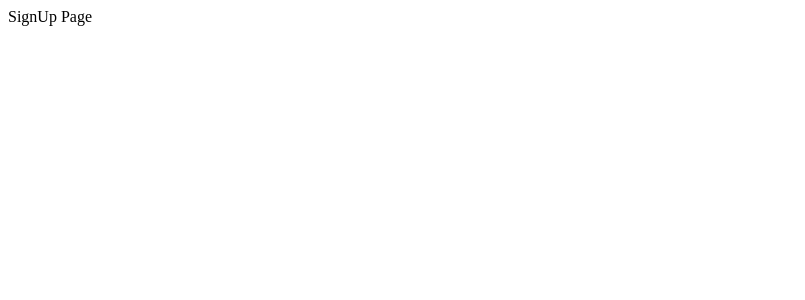
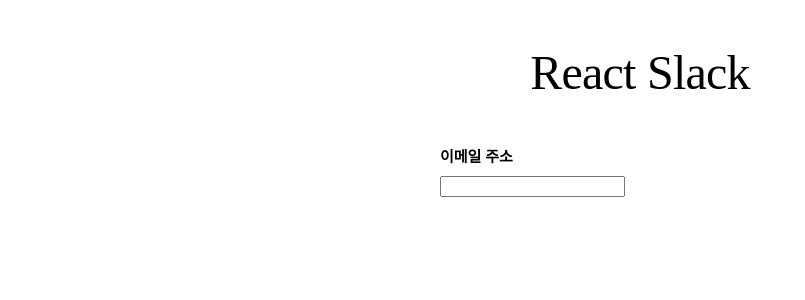
Before and after one commit to leey0818/react-slack, a React app: page /signup in a window 1280 px wide. Shown: the top 300 px of the page, without its empty margins (0-805 px from the left). Built offline with nearby package versions, Linux system fonts and the light colour scheme.

Commit message:
feat: apply emotion

```diff
--- a/package.json
+++ b/package.json
@@ -10,6 +10,8 @@
     "build": "NODE_ENV=production webpack"
   },
   "dependencies": {
+    "@emotion/react": "^11.4.0",
+    "@emotion/styled": "^11.3.0",
     "@loadable/component": "^5.15.0",
     "core-js": "^3.14.0",
     "react": "^17.0.2",
--- a/src/pages/SignUp/index.tsx
+++ b/src/pages/SignUp/index.tsx
@@ -1,7 +1,20 @@
 import React from 'react';
+import { Form, Header, Label } from './styles';
 
 const SignUp = () => {
-  return <div>SignUp Page</div>;
+  return (
+    <div>
+      <Header>React Slack</Header>
+      <Form>
+        <Label>
+          <span>이메일 주소</span>
+          <div>
+            <input type="email" name="email" />
+          </div>
+        </Label>
+      </Form>
+    </div>
+  );
 };
 
 export default SignUp;
--- /dev/null
+++ b/src/pages/SignUp/styles.tsx
@@ -0,0 +1,30 @@
+import styled from '@emotion/styled';
+
+export const Header = styled.header`
+  text-align: center;
+  font-weight: 400;
+  font-size: 48px;
+  line-height: 46px;
+  letter-spacing: -0.75px;
+  margin-top: 50px;
+  margin-bottom: 50px;
+`;
+
+export const Form = styled.form`
+  margin: 0 auto;
+  width: 400px;
+  max-width: 400px;
+`;
+
+export const Label = styled.label`
+  margin-bottom: 16px;
+  & > span {
+    display: block;
+    text-align: left;
+    padding-bottom: 8px;
+    font-size: 15px;
+    cursor: pointer;
+    line-height: 1.47;
+    font-weight: 700;
+  }
+`;
```
Also changed, not shown: 1 other file (tests, documents, lock files or other folders).
